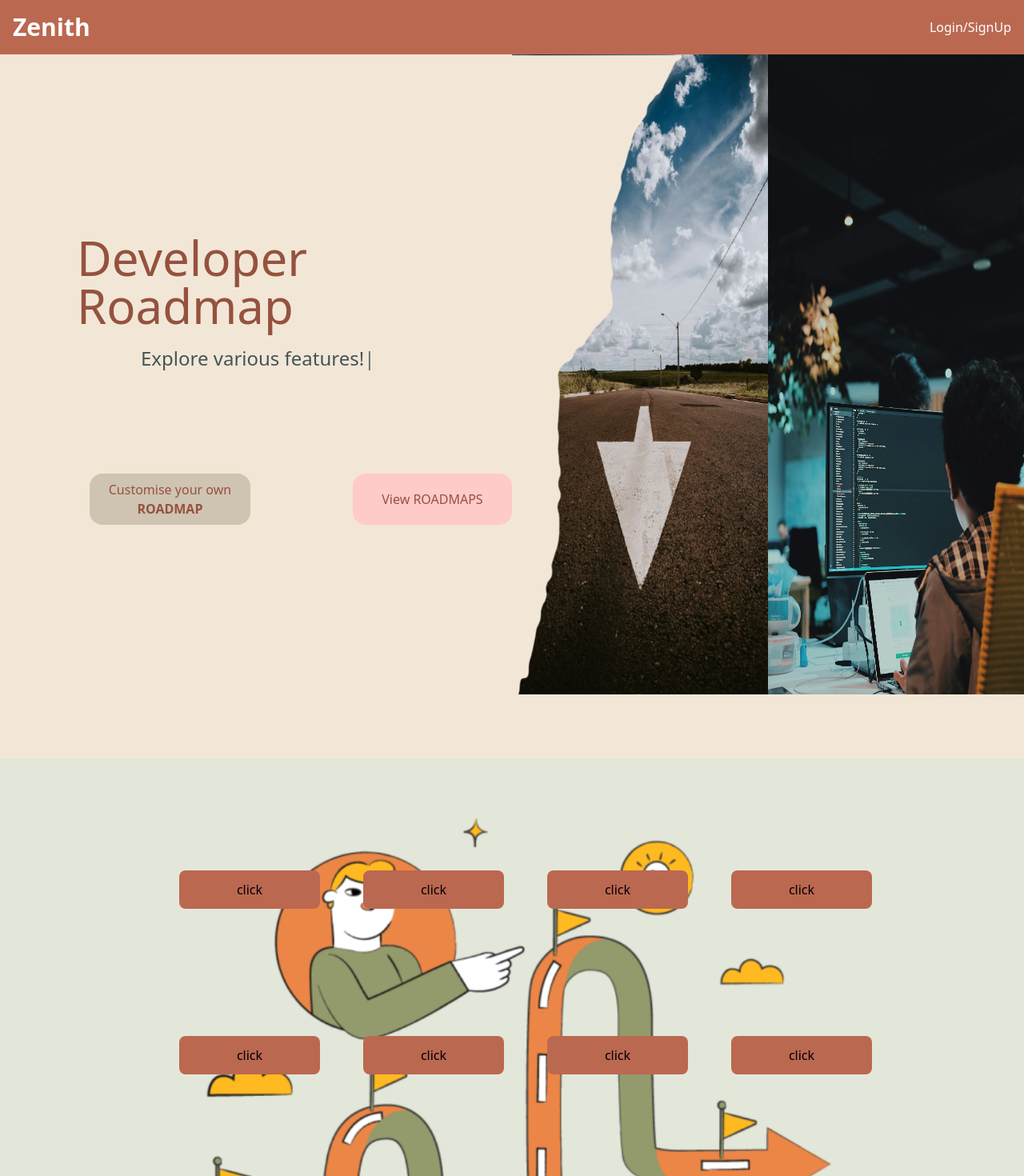
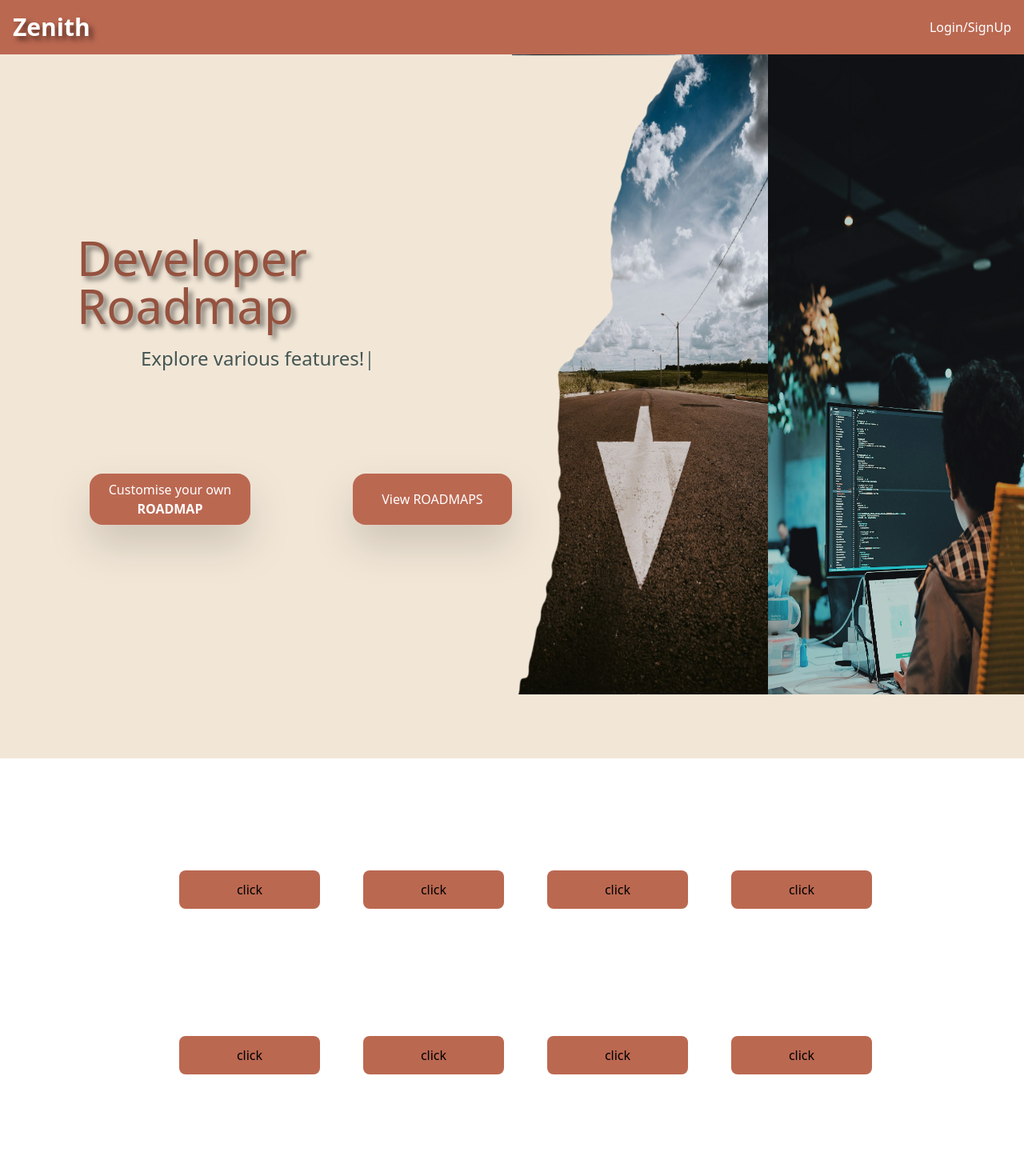
Before and after one commit to mehakSharma2/Zenith, a React (Create React App) app in the folder my-app/: page / in a window 1280 px wide. Shown: the top 1470 px of the page at 80% size. Built offline with nearby package versions, Linux system fonts and the light colour scheme.

Commit message:
clearing console

```diff
--- a/my-app/package.json
+++ b/my-app/package.json
@@ -10,6 +10,7 @@
     "react-dom": "^18.3.1",
     "react-router-dom": "^6.27.0",
     "react-scripts": "5.0.1",
+    "tailwindcss-textshadow": "^2.1.3",
     "typed.js": "^2.1.0",
     "web-vitals": "^2.1.4"
   },
--- a/my-app/src/components/Form.js
+++ b/my-app/src/components/Form.js
@@ -1,6 +1,6 @@
 import React, { useState } from 'react';
-import { getDatabase, ref, push } from 'firebase/database'; // Import Realtime Database functions
-import { db } from '../firebaseconfig'; // Import Firebase config with Realtime Database
+import { getDatabase, ref, push } from 'firebase/database';
+import { db } from '../firebaseconfig';
 
 function App() {
   const [formData, setFormData] = useState({
--- a/my-app/src/components/Login.js
+++ b/my-app/src/components/Login.js
@@ -168,9 +168,9 @@ const App = () => {
 
         <div style={styles.registerText}>
           {showFirst ? (
-            <>Don't have an account yet? <a href="#" style={styles.link} onClick={() => setShowFirst(false)}>Register for free</a></>
+            <>Don't have an account yet? <a href="/" style={styles.link} onClick={() => setShowFirst(false)}>Register for free</a></>
           ) : (
-            <>Already have an account? <a href="#" style={styles.link} onClick={() => setShowFirst(true)}>Sign in</a></>
+            <>Already have an account? <a href="/" style={styles.link} onClick={() => setShowFirst(true)}>Sign in</a></>
           )}
         </div>
       </div>
--- a/my-app/src/components/Main.js
+++ b/my-app/src/components/Main.js
@@ -1,7 +1,6 @@
 import React from 'react'
 import img1 from './img1.png'
 import img2 from './img2.jpg'
-import bgImg from './bg-img.webp'
 import {Link} from 'react-router-dom';
 import { useNavigate } from "react-router-dom";
 import { useEffect, useRef } from 'react';
@@ -44,22 +43,22 @@ export default function Main(props){
 
   return (
     <>
-    <nav class="bg-[#bb6851] text-white">
-  <div class="max-w-screen-xl flex flex-wrap items-center justify-between mx-auto p-4">
-      <span class="self-center text-3xl font-semibold whitespace-nowrap dark:text-white">Zenith</span>
-      <Link to='/login'>Login/SignUp</Link>
+    <nav className="bg-[#bb6851] text-white">
+  <div className="max-w-screen-xl flex flex-wrap items-center justify-between mx-auto p-4">
+      <span className="self-center text-3xl font-semibold whitespace-nowrap text-shadow-lg dark:text-white">Zenith</span>
+      <Link to='/login' className='hover:text-shadow-lg '>Login/SignUp</Link>
   </div>
   </nav>
 
     <div className='w-screen h-screen flex '>
         <div className='h-full w-1/2 '>
-          <h1 className='text-6xl ml-24 mt-56 text-[#95523f]'>Developer Roadmap</h1>
+          <h1 className='text-6xl ml-24 mt-56 text-[#95523f] text-shadow-lg'>Developer Roadmap</h1>
           <h3 className='text-2xl ml-44 mt-5 text-[#435554]'><TypedComponent /></h3>
 
           <div className='flex mt-32 space-x-32'>
 
-          <Link className='w-56 h-16 p-2 bg-[#cfc3b2] text-[#95523f] text-center  rounded-2xl ml-28' to='/Form'>Customise your own <strong >ROADMAP</strong></Link>
-          <Link onClick={nextPage} className='w-56 h-16 pt-5 bg-red-200 text-[#95523f] text-center rounded-2xl' to='/'>View ROADMAPS</Link>
+          <Link className='w-56 h-16 p-2 bg-[#bb6851] text-white text-center drop-shadow-2xl rounded-2xl ml-28 hover:text-shadow-lg' to='/Form'>Customise your own <strong >ROADMAP</strong></Link>
+          <Link onClick={nextPage} className='w-56 h-16 pt-5 bg-[#bb6851] drop-shadow-2xl  text-white text-center rounded-2xl hover:text-shadow-lg' to='/'>View ROADMAPS</Link>
 
           </div>
         </div>
@@ -72,7 +71,7 @@ export default function Main(props){
 
     </div>
 
-    <div className="mt-20 w-screen h-screen flex justify-center bg-cover bg-center " style={{ backgroundImage: `url(${bgImg})`}}>
+    <div className="mt-20 w-screen h-screen flex justify-center bg-white ">
         <div className='mt-[100px] w-[85%] p-10 pl-32 flex flex-wrap justify-between '>
 
         <div className='w-1/4'>
--- a/my-app/src/components/Nav.js
+++ b/my-app/src/components/Nav.js
@@ -5,9 +5,9 @@ export default function Nav() {
     <div>
 
 
-<nav class="bg-[#bb6851] text-white">
-  <div class="max-w-screen-xl flex flex-wrap items-center justify-between mx-auto p-4">
-      <span class="self-center text-3xl font-semibold whitespace-nowrap dark:text-white">Zenith</span>
+<nav className="bg-[#bb6851] text-white">
+  <div className="max-w-screen-xl flex flex-wrap items-center justify-between mx-auto p-4">
+      <span className="self-center text-3xl font-semibold whitespace-nowrap dark:text-white">Zenith</span>
   </div>
 </nav>
 
--- a/my-app/tailwind.config.js
+++ b/my-app/tailwind.config.js
@@ -2,7 +2,16 @@
 module.exports = {
   content: ["./src/**/*.{js,jsx,ts,tsx}"],
   theme: {
-    extend: {},
+    extend: {
+      textShadow: {
+        sm: '1px 1px 2px rgba(0, 0, 0, 0.5)',
+        DEFAULT: '2px 2px 4px rgba(0, 0, 0, 0.5)',
+        lg: '5px 5px 6px rgba(0, 0, 0, 0.5)',
+      },
+
+    },
   },
-  plugins: [],
+  plugins: [
+    require('tailwindcss-textshadow')
+  ],
 }
```
Also changed, not shown: 1 other file (tests, documents, lock files or other folders).
